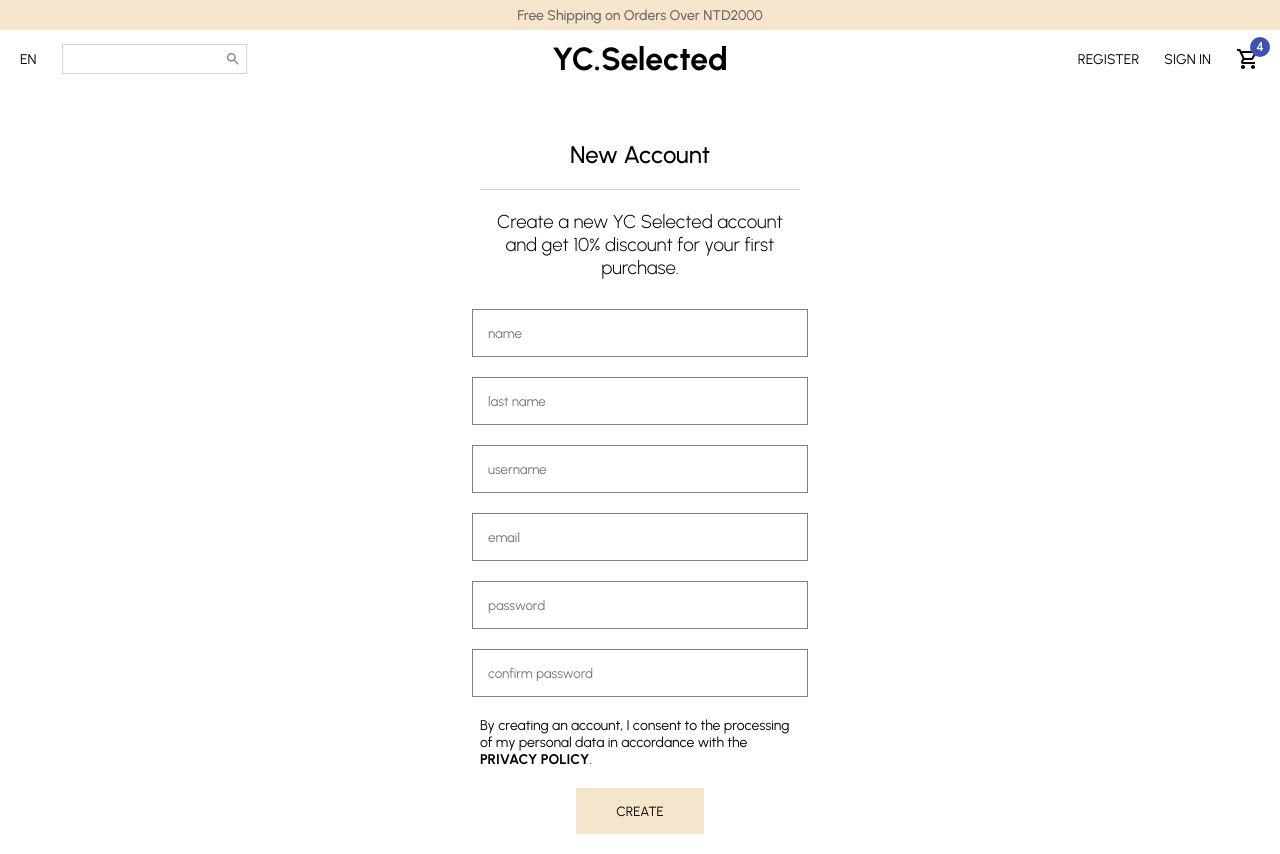
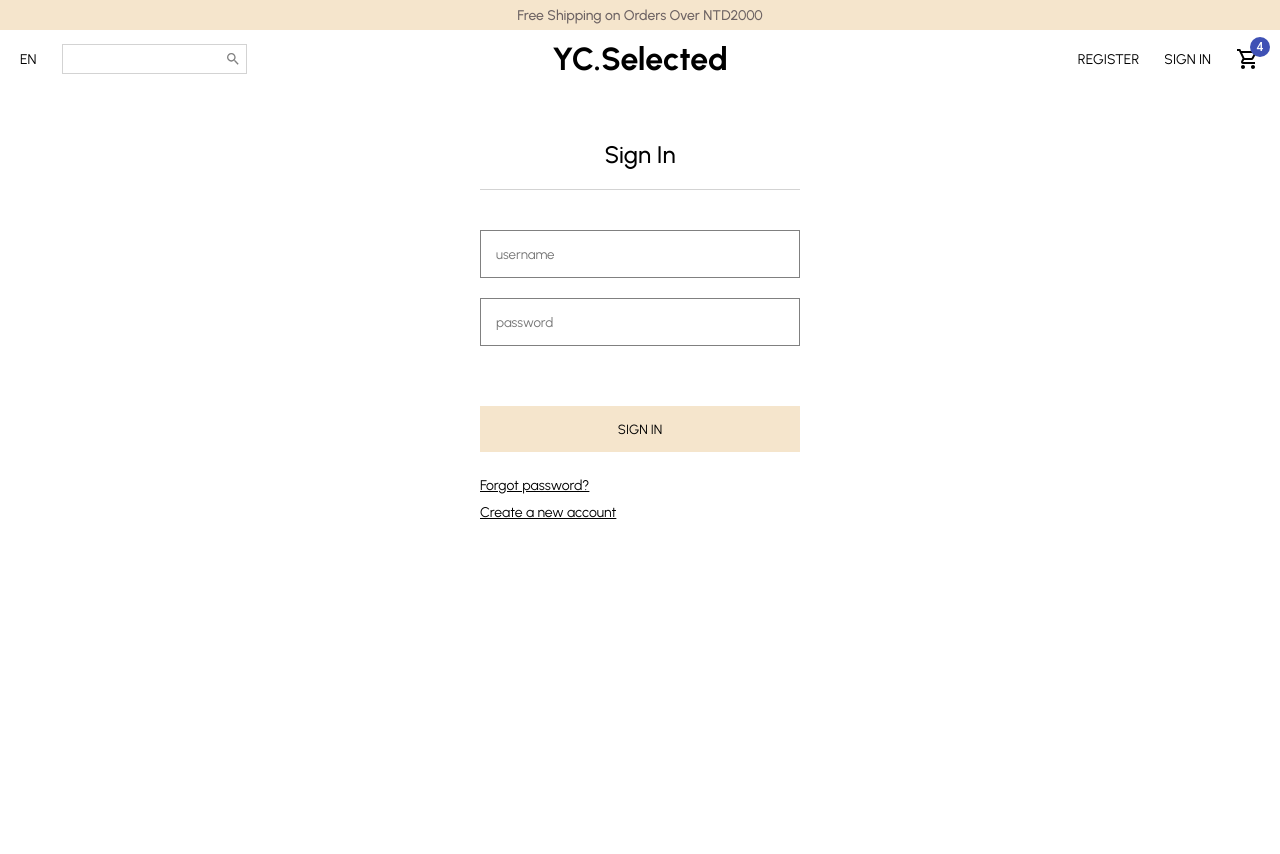
Before and after one commit to abbie930/react-shop-ui, a React (Create React App) app: page /login in a window 1280 px wide. After the commit the page ends 800 px from the top, so only its background shows below. Built offline with nearby package versions, Linux system fonts and the light colour scheme.

Commit message:
feat: add Login page

```diff
--- a/src/App.jsx
+++ b/src/App.jsx
@@ -1,11 +1,12 @@
 // import Home from "./pages/Home";
 // import Product from "./pages/Product";
 // import ProductList from "./pages/ProductList";
-import Register from "./pages/Register"
+import Login from "./pages/Login";
+// import Register from "./pages/Register"
 
 
 function App() {
-  return <Register />;
+  return <Login />;
 }
 
 export default App;
--- /dev/null
+++ b/src/pages/Login.jsx
@@ -0,0 +1,83 @@
+import Navbar from '../components/Navbar'
+import Announcement from '../components/Announcement'
+import styled from 'styled-components'
+
+const Container = styled.div``
+
+const RegisterContainer = styled.div`
+  display: flex;
+  align-items: center;
+  justify-content: center;
+  margin-top: 30px;
+`
+
+const Wrapper = styled.div`
+  width: 25%;
+  padding: 20px;
+  background-color: white;
+`
+const Title = styled.h1`
+  font-size: 24px;
+  font-weight: 500;
+  display: flex;
+  justify-content: center;
+  border-bottom: 1px solid lightgray;
+  padding-bottom: 20px;
+`
+
+const Form = styled.form`
+  width: 100%;
+  display: flex;
+  flex-direction: column;
+  justify-content: center;
+  margin-top: 20px;
+`
+
+const Input = styled.input`
+  flex: 1;
+  margin: 20px 0px 0px 0px;
+  padding: 15px;
+  border: 0.5px solid gray;
+`
+
+const Button = styled.button`
+  /* width: 40%; */
+  border: none;
+  margin: 60px 0px 20px 0;
+  padding: 15px 20px;
+  background-color: #f5e5cc;
+  cursor: pointer;
+  /* display: flex;
+  justify-content: center; */
+`
+
+const Link = styled.a`
+  margin: 5px 0px;
+  font-size: 14px;
+  text-decoration: underline;
+  cursor: pointer;
+`
+
+
+const Login = () => {
+  return (
+    <Container>
+      <Announcement />
+      <Navbar />
+      <RegisterContainer>
+        <Wrapper>
+          <Title>Sign In</Title>
+          <Form>
+            <Input placeholder="username" />
+            <Input placeholder="password" />
+            <Button>SIGN IN</Button>
+            <Link>Forgot password?</Link>
+            <Link>Create a new account</Link>
+          </Form>
+        </Wrapper>
+      </RegisterContainer>
+    </Container>
+  )
+}
+
+export default Login
```
